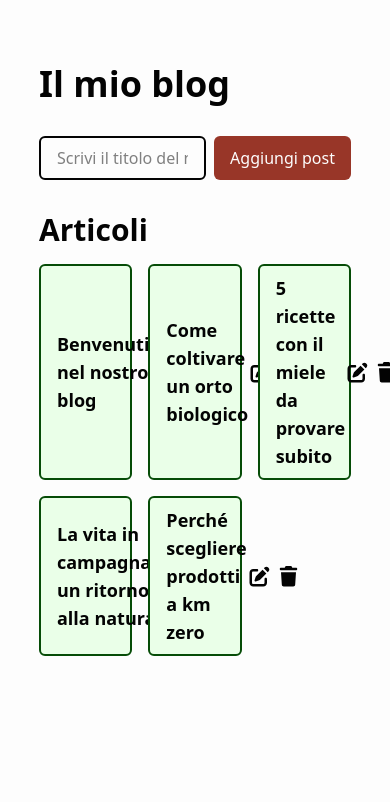
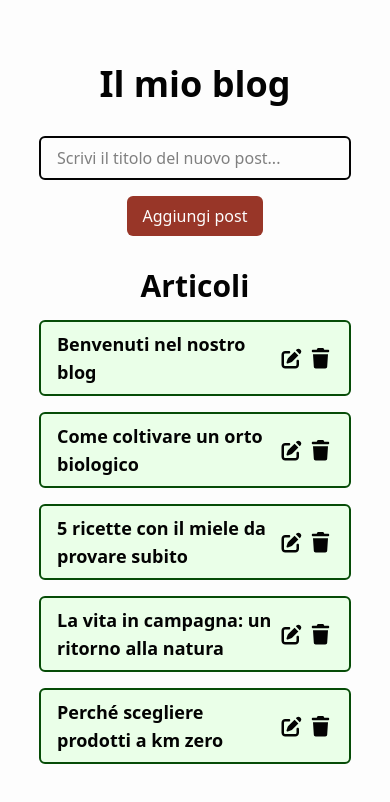
Before and after one commit to SimoL-003/react-form, a React (Vite) app: page / in a window 390 px wide. Shown: the top 802 px of the page. Built offline with nearby package versions, Linux system fonts and the light colour scheme.

Commit message:
style: add responsive design

```diff
--- a/src/App.jsx
+++ b/src/App.jsx
@@ -39,9 +39,9 @@ function App() {
 
   return (
     <>
-      <main className="min-h-full">
+      <main className="min-h-screen">
         <div className="container">
-          <h1 className="mt-16">Il mio blog</h1>
+          <h1 className="pt-16 text-center sm:text-start">Il mio blog</h1>
 
           <div className="form-container my-8">
             <AddPostForm
@@ -54,8 +54,8 @@ function App() {
           </div>
 
           <div className="posts my-8">
-            <h2>Articoli</h2>
-            <ul className="py-4 grid grid-cols-3 gap-4">
+            <h2 className="text-center sm:text-start">Articoli</h2>
+            <ul className="py-4 flex flex-col md:grid md:grid-cols-2 lg:grid-cols-3 gap-4">
               {posts.map((curPost) => (
                 <Post
                   key={curPost.id}
--- a/src/components/elements/SubmitButton.jsx
+++ b/src/components/elements/SubmitButton.jsx
@@ -1,6 +1,6 @@
 export default function SubmitButton({ text }) {
   return (
-    <button type="submit" className="button block min-w-fit">
+    <button type="submit" className="button block w-fit min-w-fit self-center">
       {text}
     </button>
   );
--- a/src/components/widgets/AddPostForm.jsx
+++ b/src/components/widgets/AddPostForm.jsx
@@ -11,7 +11,7 @@ export default function AddPostForm({
       action=""
       onSubmit={handleSubmbit}
       autoComplete="off"
-      className="flex gap-2"
+      className="flex flex-col sm:flex-row gap-4 sm:gap-2"
     >
       <FormInputText
         id={"new-title"}
--- a/src/components/widgets/Post.jsx
+++ b/src/components/widgets/Post.jsx
@@ -1,12 +1,11 @@
 import Button from "../elements/Button";
-// import DeleteButton from "../elements/DeleteButton";
-// import EditButton from "../elements/EditButton";
 
 export default function Post({ curPost, deletePost, editPostTitle }) {
   return (
     <li className="card-post">
       <h4>{curPost.titolo}</h4>
       <div className="buttons flex gap-1">
+        {/* Edit Button */}
         <Button
           handleClick={editPostTitle}
           icon={
@@ -21,6 +20,8 @@ export default function Post({ curPost, deletePost, editPostTitle }) {
             </svg>
           }
         />
+
+        {/* Delete Button */}
         <Button
           handleClick={deletePost}
           icon={
--- a/src/index.css
+++ b/src/index.css
@@ -46,6 +46,7 @@
   }
 }
 .edit-icon {
+  @apply hover:text-orange-500 transition-colors duration-150;
 }
 
 .delete-icon {
```
